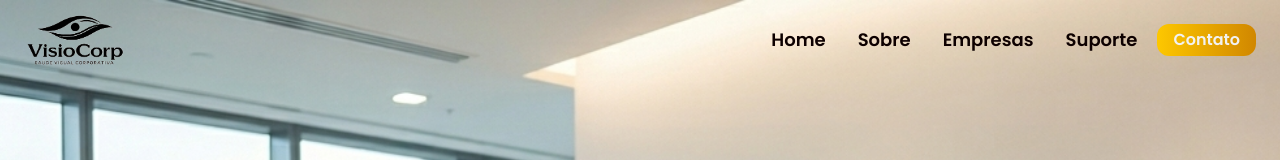
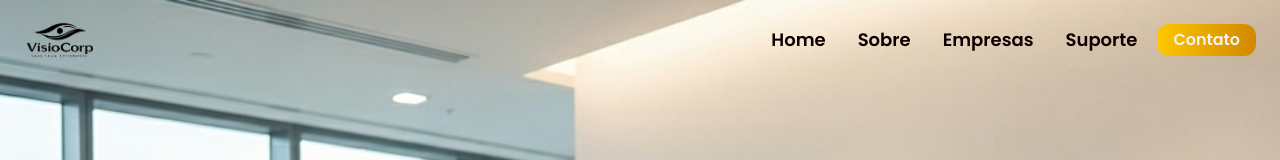
Before and after one commit to Equipe-NextSolve/visio-corp, a Next.js app: page / in a window 1280 px wide. Shown: the top 160 px of the page. Built offline with nearby package versions, Linux system fonts and the light colour scheme.

Commit message:
Ajuste de tamanho da logo

```diff
--- a/src/layout/header/Logo.jsx
+++ b/src/layout/header/Logo.jsx
@@ -8,7 +8,7 @@ export default function Logo() {
                     <Image
                         src='/logo3.png'
                         alt='logo'
-                        width={100}
+                        width={70}
                         height={20}
                         className="object-contain object-left"
 
```
